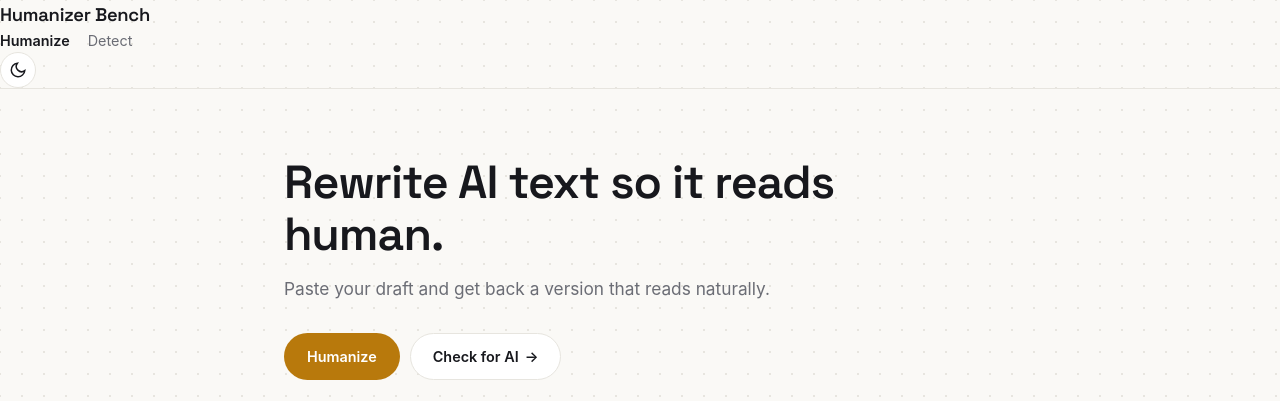
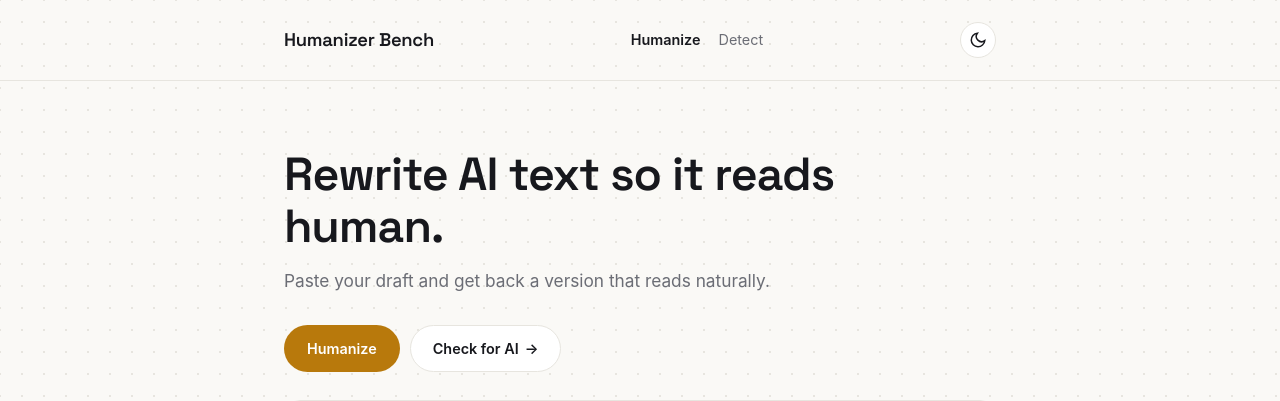
Before and after one commit to Abstract-code-ops/humanizer-project, a Flask app: page / in a window 1280 px wide. Shown: the top 401 px of the page. Run offline with Flask 3, Linux system fonts and the light colour scheme.

Commit message:
Add files via upload

```diff
--- a/ui/templates/_base.html
+++ b/ui/templates/_base.html
@@ -19,6 +19,7 @@
 <body>
 
   <header class="site-header">
+    <div class="site-header-inner">
       <a class="wordmark" href="/">Humanizer Bench</a>
       <nav class="site-nav">
         <a href="/" class="{{ 'active' if active_page == 'humanize' else '' }}">Humanize</a>
@@ -35,6 +36,7 @@
           </svg>
         </button>
       </div>
+    </div>
   </header>
 
   <main class="container">
```
Lines whose indentation alone changed are shown as unchanged.
